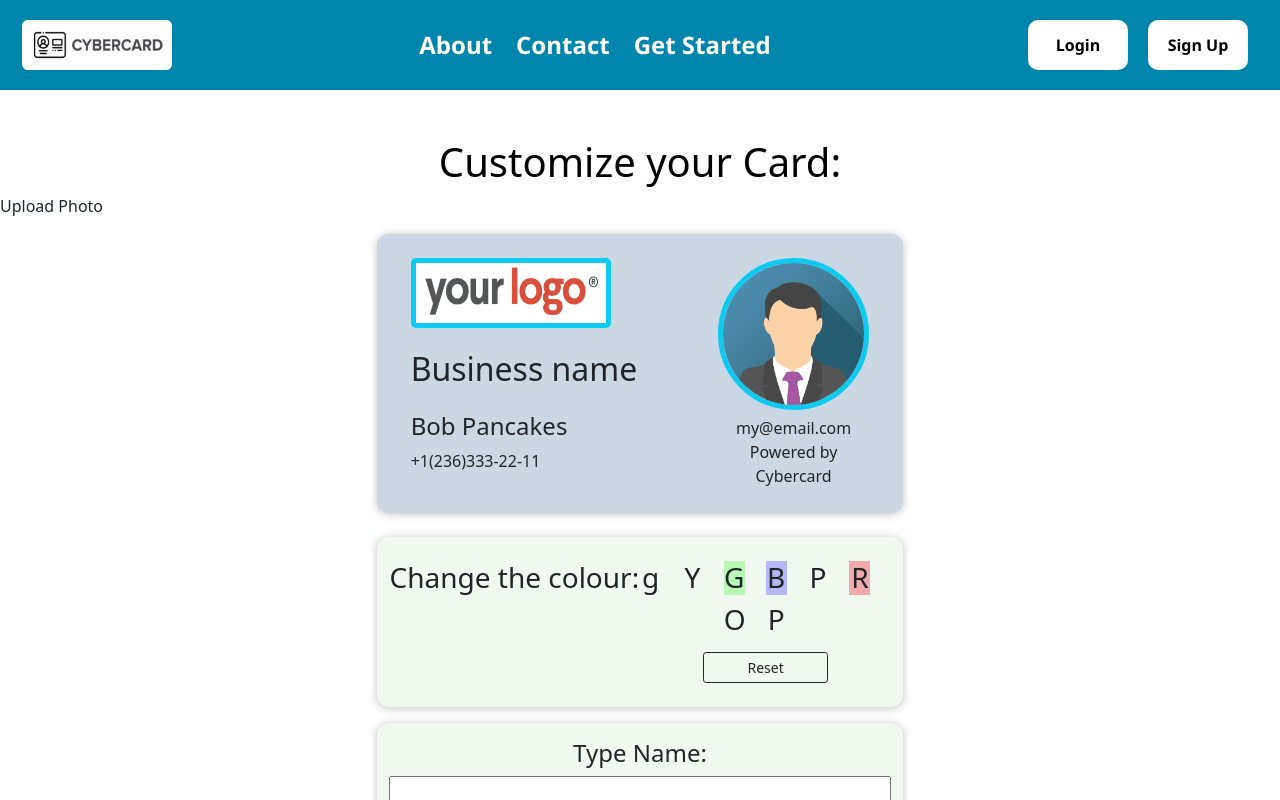
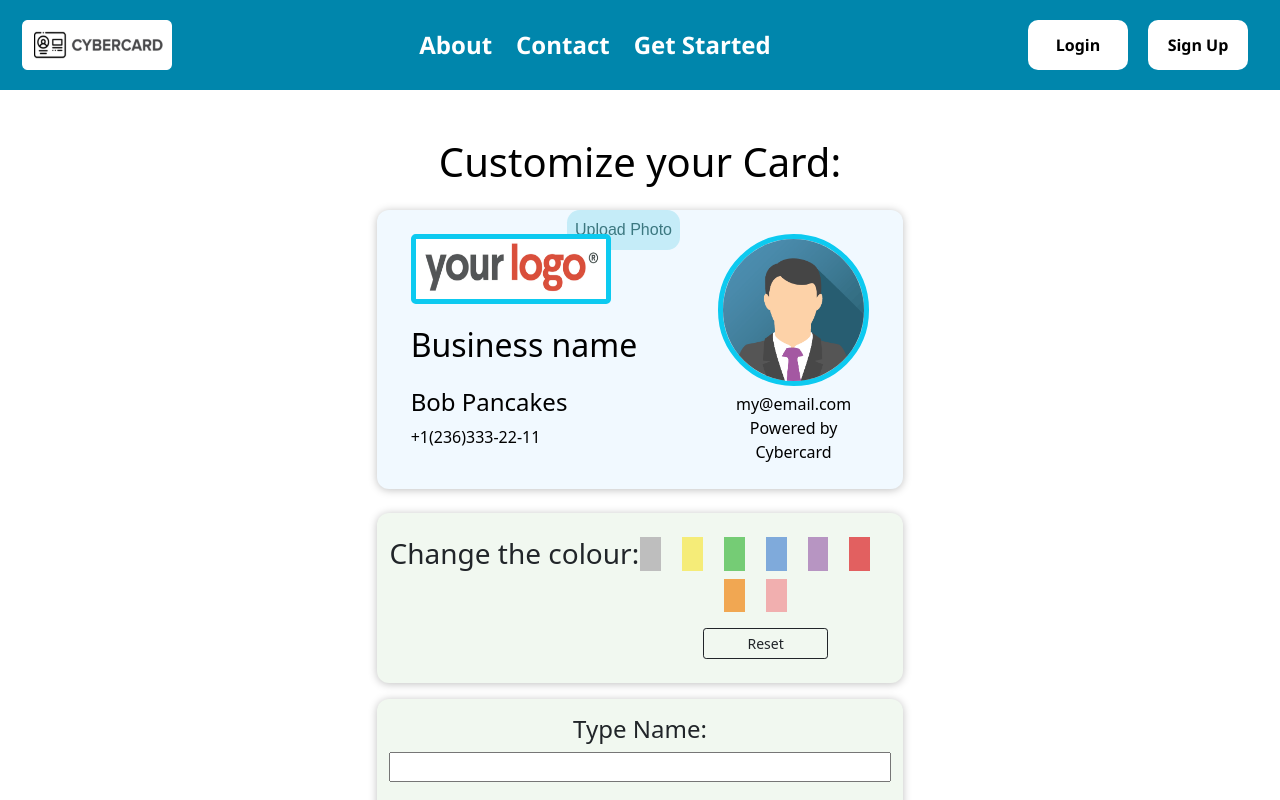
Before and after one commit to harleenjhamat/CSTP2107-BusinessCardApp, a Next.js app: page /custom-card in a window 1280 px wide. Shown: the top 800 px of the page. Built offline with nearby package versions, Linux system fonts and the light colour scheme.

Commit message:
adds stylings for colour options

```diff
--- a/src/styles/CustomCard.module.scss
+++ b/src/styles/CustomCard.module.scss
@@ -11,14 +11,30 @@
     text-align: end;
 }
 
+.cardFont {
+    color:rgb(0, 0, 0);
+}
+
 .cardSlogan {
     color: $text_color;
+}
+
+.imageUser {
+    position: absolute;
+    right: 600px;
+    background-color: rgb(197, 236, 248);
+    color: rgb(60, 120, 128);
+    padding: 0.5rem;
+    font-family: sans-serif;
+    border-radius: 0.8rem;
+    cursor: pointer;
+    margin-top: 1rem;
 }
 
 .cardBorder {
     border-radius: 12px;
     box-shadow: 0 1px 8px rgba(0, 0, 0, 0.25);
-    background-color: #c9d8e4;
+    background-color: #f1f9ff;
 }
 
 .colorChanger {
@@ -31,22 +47,61 @@
     border-radius: 50%;
 }
 
-.colorRed {
-    background-color: rgb(241, 170, 170);
+.colorGrey {
+    background-color: rgb(190, 190, 190);
     cursor: pointer;
+    color: transparent;
+}
+
+.colorGreen {
+    background-color: rgb(117, 204, 117);
+    cursor: pointer;
+    color: transparent;
+}
+
+.colorOrange {
+    background-color: rgb(241, 167, 82);
+    cursor: pointer;
+    color: transparent;
 }
 
 .colorBlue {
-    background-color: rgb(183, 183, 247);
+    background-color: rgb(127, 170, 219);
     cursor: pointer;
+    color: transparent;
 }
 
-.colorGreen {
-    background-color: rgb(183, 248, 183);
+
+.colorRed {
+    background-color: rgb(226, 96, 96);
     cursor: pointer;
+    color: transparent;
+}
+
+.colorPink {
+    background-color: rgb(241, 175, 175);
+    cursor: pointer;
+    color: transparent;
+}
+
+.colorPurple {
+    background-color: rgb(183, 149, 194);
+    cursor: pointer;
+    color: transparent;
+}
+
+.colorYellow {
+    background-color: rgb(245, 236, 120);
+    cursor: pointer;
+    color: transparent;
 }
 
 .colorWhite {
     border-radius: 50%;
     background-color: white;
 }
+
+.userIcon {
+    font-family: sans-serif;
+    text-align: center;
+  }
```
